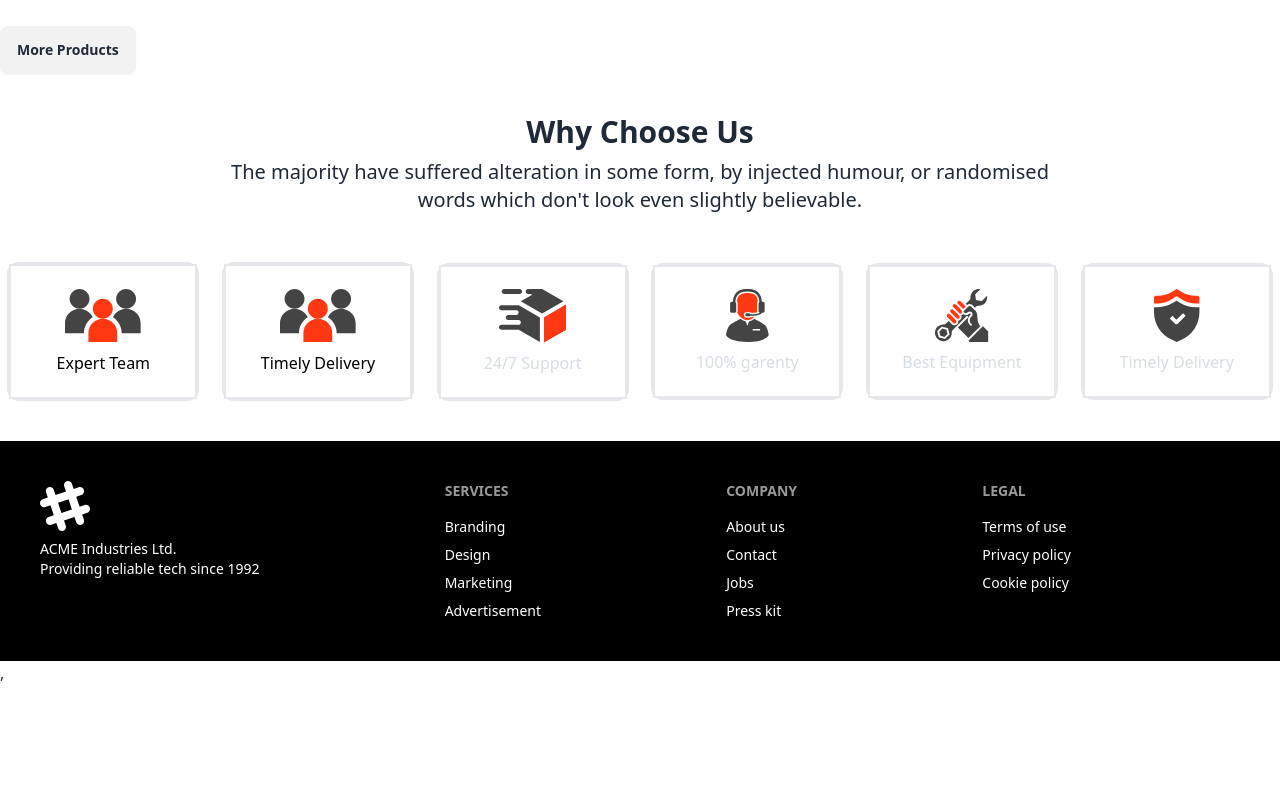
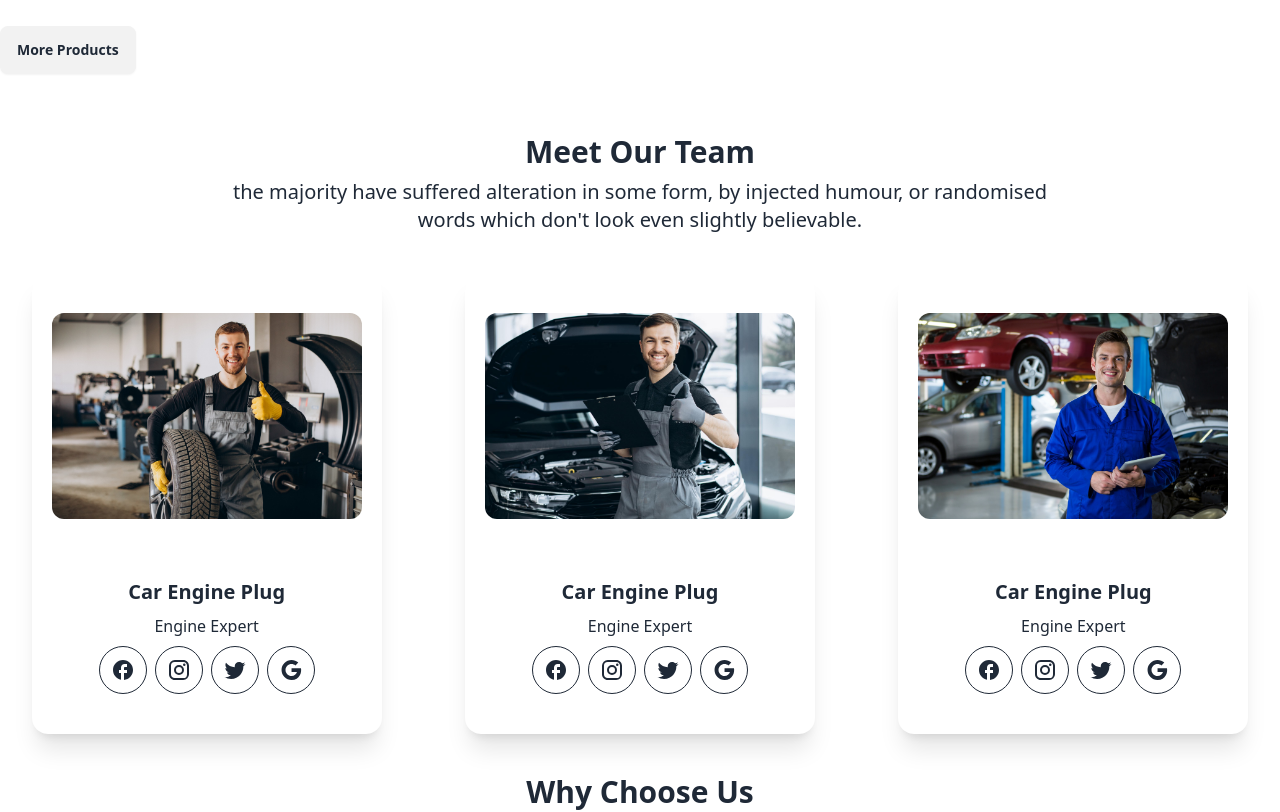
Before and after one commit to Shariful4447/car-geraze-shop, a React (Vite) app: page / in a window 1280 px wide. Shown: the part 3840-4652 px from the top of the page. Before the commit the page ends 4525 px from the top, so only its background shows below. Built offline with nearby package versions, Linux system fonts and the light colour scheme.

Commit message:
update the core section

```diff
--- a/package.json
+++ b/package.json
@@ -12,6 +12,7 @@
   "dependencies": {
     "@emotion/react": "^11.11.3",
     "@emotion/styled": "^11.11.0",
+    "@fortawesome/fontawesome-svg-core": "^6.5.1",
     "@mui/material": "^5.15.7",
     "antd": "^5.14.0",
     "react": "^18.2.0",
--- a/src/Pages/Home/Home.jsx
+++ b/src/Pages/Home/Home.jsx
@@ -4,6 +4,8 @@ import HomeBanner from "../HomeBannner/HomeBanner";
 import InfoSection from "../InfoSection/InfoSection";
 import Products from "../Products/Products";
 import Services from "../Services/Services";
+import Team from "../Team/Team";
+import Testimonial from "../Testimonial/Testimonial";
 
 
 
@@ -16,7 +18,9 @@ const Home = () => {
             <Services></Services>
             <InfoSection></InfoSection>
             <Products></Products>
+            <Team></Team>
             <CoreFeature></CoreFeature>
+            <Testimonial></Testimonial>
 
         </div>
     );
--- /dev/null
+++ b/src/Pages/Team/Team.jsx
@@ -0,0 +1,72 @@
+import teammember from '../../assets/images/team/1.jpg'
+import team from '../../assets/images/team/2.jpg'
+import teammembe from '../../assets/images/team/3.jpg'
+import FacebookRoundedIcon from '@mui/icons-material/FacebookRounded';
+import InstagramIcon from '@mui/icons-material/Instagram';
+import TwitterIcon from '@mui/icons-material/Twitter';
+import GoogleIcon from '@mui/icons-material/Google';
+
+
+
+
+
+const Team = () => {
+    return (
+        <div className="mt-10 mb-10">
+            <div className="text-center ">
+                <h2 className="text-3xl mb-2 font-bold">Meet Our Team</h2>
+                <h2 className="text-xl">the majority have suffered alteration in some form, by injected humour, or randomised <br /> words which don't look even slightly believable. </h2>
+            </div>
+            <div className="mt-10 grid grid-cols-3 place-items-center gap-5 ">
+                <div className="card w-[350px] h-[460px] bg-base-100 shadow-xl">
+                    <figure className="px-5 pt-5 h-[300px]">
+                        <img src={teammember} alt="Shoes" className="rounded-xl" />
+                    </figure>
+                    <div className="card-body items-center text-center m-2">
+                        <h2 className="card-title">Car Engine Plug</h2>
+                        <p>Engine Expert</p>
+                        <div className="card-actions">
+                        <button className="btn btn-circle btn-outline "> <FacebookRoundedIcon/></button>
+                        <button className="btn btn-circle btn-outline "> <InstagramIcon/></button>
+                        <button className="btn btn-circle btn-outline "> <TwitterIcon/></button>
+                        <button className="btn btn-circle btn-outline "> <GoogleIcon /></button>
+                        </div>
+                    </div>
+                </div>
+                <div className="card w-[350px] h-[460px] bg-base-100 shadow-xl">
+                    <figure className="px-5 pt-5 h-[300px]">
+                        <img src={team} alt="Shoes" className="rounded-xl" />
+                    </figure>
+                    <div className="card-body items-center text-center m-2">
+                        <h2 className="card-title">Car Engine Plug</h2>
+                        <p>Engine Expert</p>
+                        <div className="card-actions">
+                        <button className="btn btn-circle btn-outline "> <FacebookRoundedIcon/></button>
+                        <button className="btn btn-circle btn-outline "> <InstagramIcon/></button>
+                        <button className="btn btn-circle btn-outline "> <TwitterIcon/></button>
+                        <button className="btn btn-circle btn-outline "> <GoogleIcon /></button>
+                        </div>
+                    </div>
+                </div>
+                <div className="card w-[350px] h-[460px] bg-base-100 shadow-xl">
+                    <figure className="px-5 pt-5 h-[300px]">
+                        <img src={teammembe} alt="Shoes" className="rounded-xl" />
+                    </figure>
+                    <div className="card-body items-center text-center m-2">
+                        <h2 className="card-title">Car Engine Plug</h2>
+                        <p>Engine Expert</p>
+                        <div className="card-actions">
+                        <button className="btn btn-circle btn-outline "> <FacebookRoundedIcon/></button>
+                        <button className="btn btn-circle btn-outline "> <InstagramIcon/></button>
+                        <button className="btn btn-circle btn-outline "> <TwitterIcon/></button>
+                        <button className="btn btn-circle btn-outline "> <GoogleIcon /></button>
+                        </div>
+                    </div>
+                </div>
+            </div>
+
+        </div>
+    );
+};
+
+export default Team;
--- /dev/null
+++ b/src/Pages/Testimonial/Testimonial.jsx
@@ -0,0 +1,12 @@
+
+
+const Testimonial = () => {
+    return (
+        <div className="text-center mt-10 mb-10">
+            <h2 className="text-3xl font-bold">What Customer Says</h2>
+            <h2 className="text-xl">the majority have suffered alteration in some form, by injected humour, or randomised <br /> words which don't look even slightly believable. </h2>
+        </div>
+    );
+};
+
+export default Testimonial;
```
Also changed, not shown: 1 other file (tests, documents, lock files or other folders).
